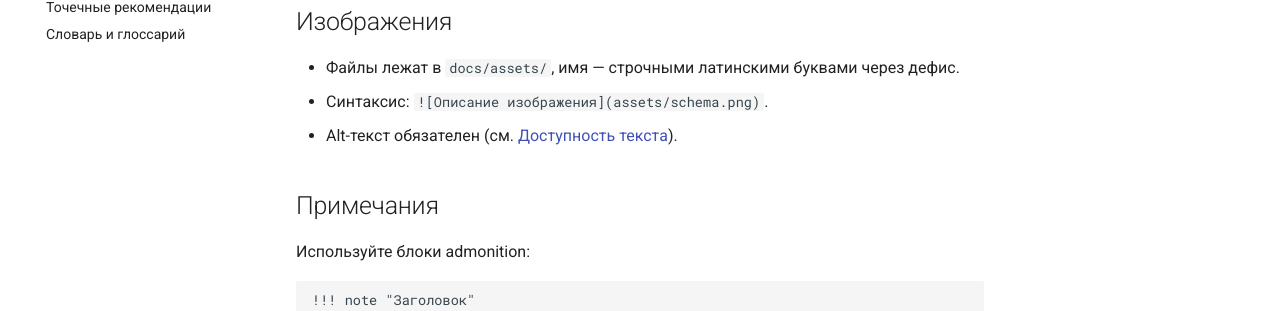
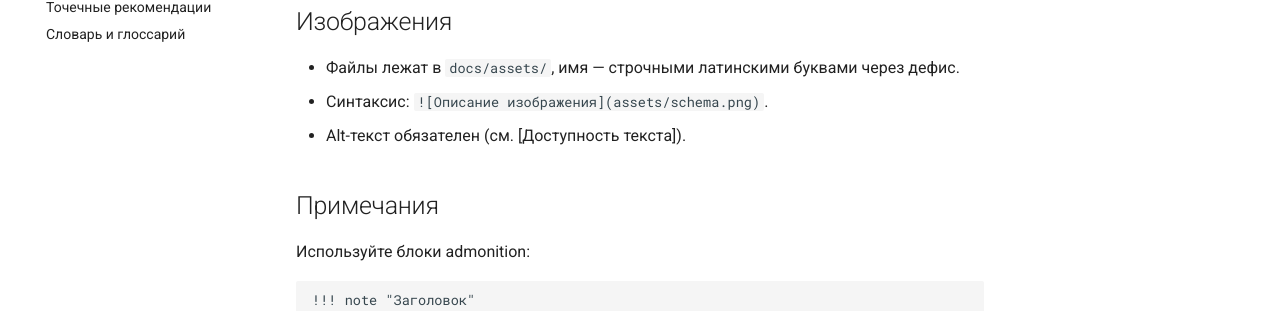
Before and after one commit to MKYrii/style-guide-project, an MkDocs documentation site: the page built from docs/markdown.md, in a window 1280 px wide and 900 px high, scrolled down 1114 px. Shown: the part 308-619 px from the top of the window. Built offline with MkDocs 1.6.1 and Material for MkDocs 9.7.7, drawn with Linux system fonts in a browser that asks for light colours; comment, search, counter and statistics services are not loaded; part of the change alters nothing that is shown.

```diff
--- a/docs/markdown.md
+++ b/docs/markdown.md
@@ -40,7 +40,7 @@
 
 - Файлы лежат в `docs/assets/`, имя — строчными латинскими буквами через дефис.
 - Синтаксис: `![Описание изображения](assets/schema.png)`.
-- Alt-текст обязателен (см. [Доступность текста](accessibility.md)).
+- Alt-текст обязателен (см. [Доступность текста]).
 
 ## Примечания
 
```
